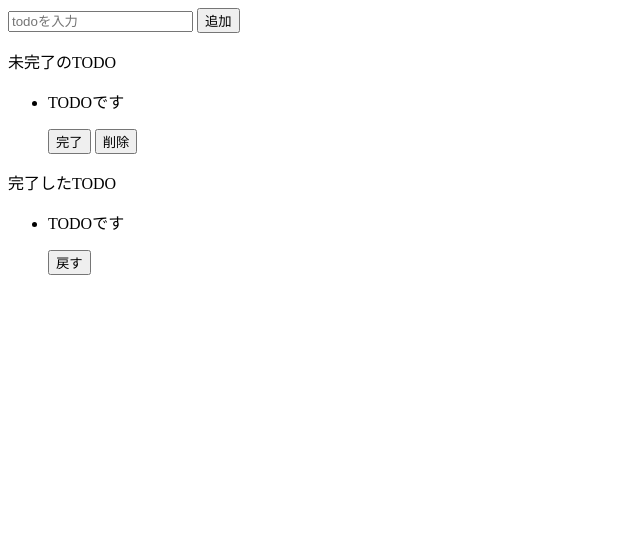
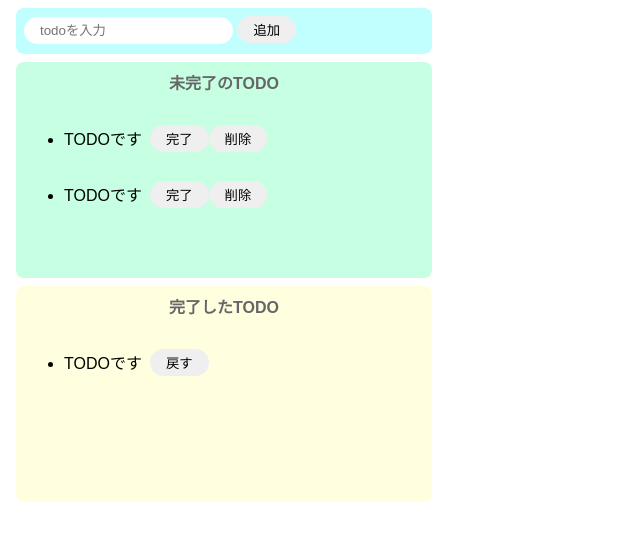
Before and after one commit to mihonnnn/todolist.js, a plain HTML site: page index.html in a window 1280 px wide. Shown: the whole page, without its empty margins (0-640 px from the left). Drawn offline with Linux system fonts and the light colour scheme.

Commit message:
0511commit

```diff
--- a/index.html
+++ b/index.html
@@ -1,21 +1,28 @@
 <!DOCTYPE html>
 <html>
-
   <head>
     <title>TODOLIST-js</title>
     <meta charset="UTF-8" />
+    <link rel="stylesheet" href="src/styles.css" />
   </head>
 
   <body>
-	<div　class="input-area">
-		<input placeholder="todoを入力"　 />
-		<button>追加</button>
+    <div class="input-area">
+      <input id="add-text" placeholder="todoを入力" 　 />
+      <button id="add-button">追加</button>
     </div>
-	<div class="imcomplete-area">
-		<p>未完了のTODO</p>
-		<ul>
+    <div class="incomplete-area">
+      <p class="title">未完了のTODO</p>
+      <ul id="incomplete-list">
         <li>
-				<div>
+          <div class="list-row">
+            <p>TODOです</p>
+            <button>完了</button>
+            <button>削除</button>
+          </div>
+        </li>
+        <li>
+          <div class="list-row">
             <p>TODOです</p>
             <button>完了</button>
             <button>削除</button>
@@ -24,10 +31,10 @@
       </ul>
     </div>
     <div class="complete-area">
-		<p>完了したTODO</p>
+      <p class="title">完了したTODO</p>
       <ul>
         <li>
-				<div>
+          <div class="list-row">
             <p>TODOです</p>
             <button>戻す</button>
           </div>
@@ -35,8 +42,6 @@
       </ul>
     </div>
 
-	<script src="src/index.js">
-	</script>
+    <script src="src/index.js"></script>
   </body>
-
 </html>
--- a/src/index.js
+++ b/src/index.js
@@ -1 +1,26 @@
 import "./styles.css";
+
+const onClickAdd = () => {
+  //テキストボックスの値を取得し、初期化する
+  const inputText = document.getElementById("add-text").value;
+  document.getElementById("add-text").value = "";
+
+  //liタグ生成
+  const li = document.createElement("li");
+  //div生成
+  const div = document.createElement("div");
+  div.className = "list-row";
+  const p = document.createElement("p");
+  p.innerText = inputText;
+
+  //liタグの子要素に各要素を指定
+  div.appendChild(p);
+  li.appendChild(div);
+
+  //未完了リストに追加
+  document.getElementById("incomplete-list").appendChild(li);
+};
+
+document
+  .getElementById("add-button")
+  .addEventListener("click", () => onClickAdd());
--- a/src/styles.css
+++ b/src/styles.css
@@ -1,6 +1,58 @@
 body {
   font-family: sans-serif;
 }
+
+input {
+  border-radius: 16px;
+  border: none;
+  padding: 6px 16px;
+  outline: none;
+}
+button {
+  border-radius: 16px;
+  border: none;
+  padding: 4px 16px;
+}
+button:hover {
+  background-color: #ff7fff;
+  color: #fff;
+  cursor: pointer;
+}
+
+li p {
+  margin-right: 8px;
+}
 .input-area {
   background-color: #c1ffff;
+  width: 400px;
+  height: 30px;
+  padding: 8px;
+  margin: 8px;
+  border-radius: 8px;
 }
+.incomplete-area {
+  background-color: #c6ffe2;
+  width: 400px;
+  min-height: 200px;
+  padding: 8px;
+  margin: 8px;
+  border-radius: 8px;
+}
+.complete-area {
+  background-color: #ffffe0;
+  width: 400px;
+  min-height: 200px;
+  padding: 8px;
+  margin: 8px;
+  border-radius: 8px;
+}
+.title {
+  text-align: center;
+  margin-top: 0;
+  font-weight: bold;
+  color: #666;
+}
+.list-row {
+  display: flex;
+  align-items: center;
+}
```
Lines whose indentation alone changed are shown as unchanged.
